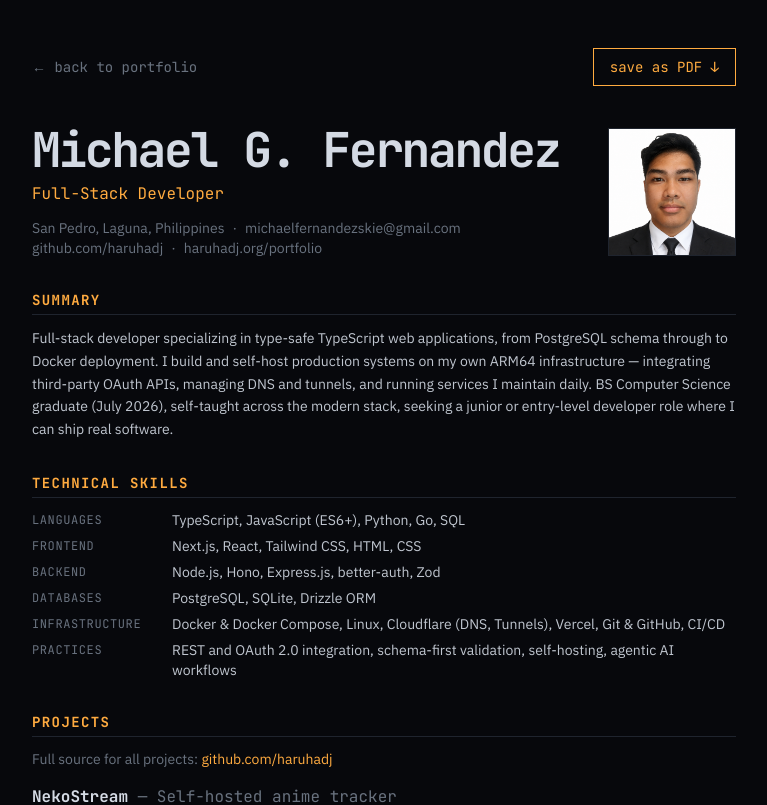
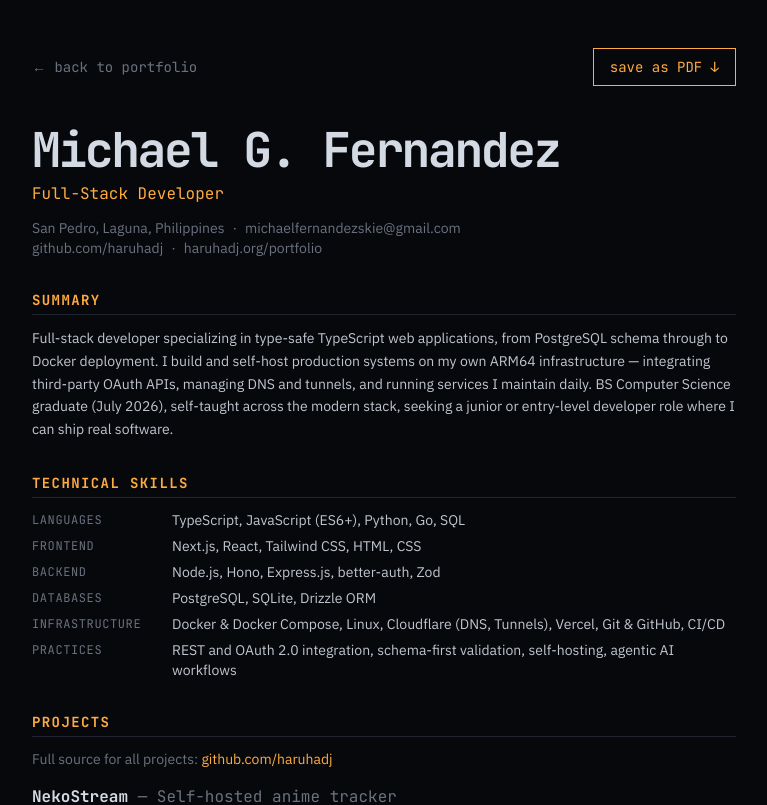
Before and after one commit to haruhadj/portfolio-v2, a Next.js app: page /portfolio/resume in a window 1280 px wide. Shown: the top 805 px of the page, without its empty margins (256-1023 px from the left). Built offline with nearby package versions, Linux system fonts and the light colour scheme.

Commit message:
removed image profile

```diff
--- a/app/resume/page.tsx
+++ b/app/resume/page.tsx
@@ -139,14 +139,6 @@ export default function Resume() {
           </a>
         </p>
         </div>
-        <Image
-          src={`${BASE}/my-formal-picture.png`}
-          alt="Portrait of Michael G. Fernandez"
-          width={128}
-          height={128}
-          priority
-          className="resume-photo h-28 w-28 shrink-0 border border-border-line object-cover object-top sm:h-32 sm:w-32"
-        />
       </header>
 
       <SectionTitle>Summary</SectionTitle>
```
Also changed, not shown: public/my-formal-picture.png (deleted).
